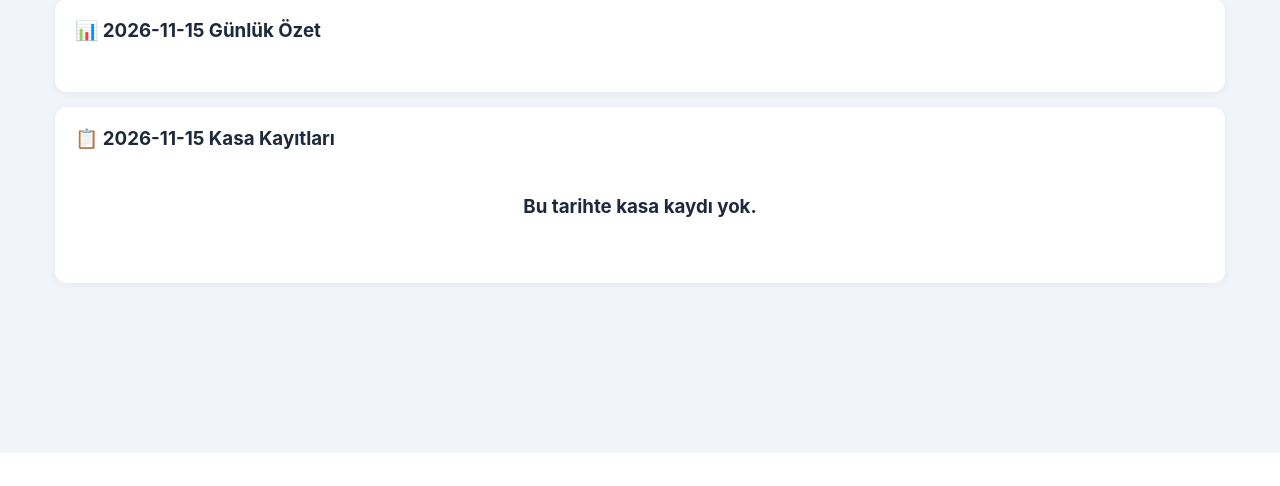
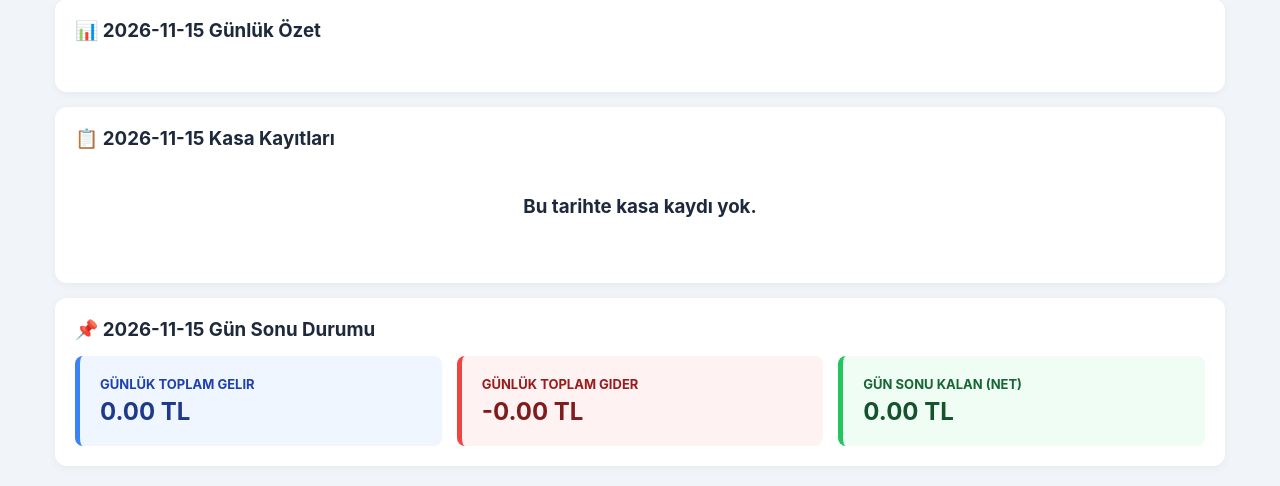
Before and after one commit to Kadirsh299/acar-kasa-takip, a Flask app: page /kasa in a window 1280 px wide. Shown: the part 347-833 px from the top of the page. Before the commit the page ends 800 px from the top, so only its background shows below. Run offline with Flask 3, Linux system fonts and the light colour scheme; the visitor is signed in with stand-in values (Sample User, id 1); data that the repository does not hold is empty; parts of the project's set-up code (start-up, migrations or seed data) failed here and were passed over.

Commit message:
Update kasa.html

```diff
--- a/templates/kasa.html
+++ b/templates/kasa.html
@@ -56,4 +56,25 @@
 <div style="text-align:center; padding:30px; color:#64748b;"><h3>Bu tarihte kasa kaydı yok.</h3></div>
 {% endif %}
 </div>
+
+<!-- GÜN SONU ÖZETİ (YENİ EKLENEN KISIM) -->
+<div class="kart">
+<h3>📌 {{ secili_tarih }} Gün Sonu Durumu</h3>
+<div style="display:flex; gap:15px; flex-wrap:wrap;">
+    <div style="background:#eff6ff; padding:20px; border-radius:8px; flex:1; border-left:5px solid #3b82f6;">
+        <div style="font-size:13px; color:#1e40af; text-transform:uppercase; font-weight:bold;">Günlük Toplam Gelir</div>
+        <div style="font-size:24px; font-weight:bold; color:#1e3a8a; margin-top:5px;">{{ "%.2f"|format(toplam_gelir) }} TL</div>
+    </div>
+
+    <div style="background:#fef2f2; padding:20px; border-radius:8px; flex:1; border-left:5px solid #ef4444;">
+        <div style="font-size:13px; color:#991b1b; text-transform:uppercase; font-weight:bold;">Günlük Toplam Gider</div>
+        <div style="font-size:24px; font-weight:bold; color:#7f1d1d; margin-top:5px;">-{{ "%.2f"|format(toplam_gider) }} TL</div>
+    </div>
+
+    <div style="background:#f0fdf4; padding:20px; border-radius:8px; flex:1; border-left:5px solid #22c55e;">
+        <div style="font-size:13px; color:#166534; text-transform:uppercase; font-weight:bold;">Gün Sonu Kalan (Net)</div>
+        <div style="font-size:24px; font-weight:bold; color:#14532d; margin-top:5px;">{{ "%.2f"|format(kalan) }} TL</div>
+    </div>
+</div>
+</div>
 {% endblock %}
```
